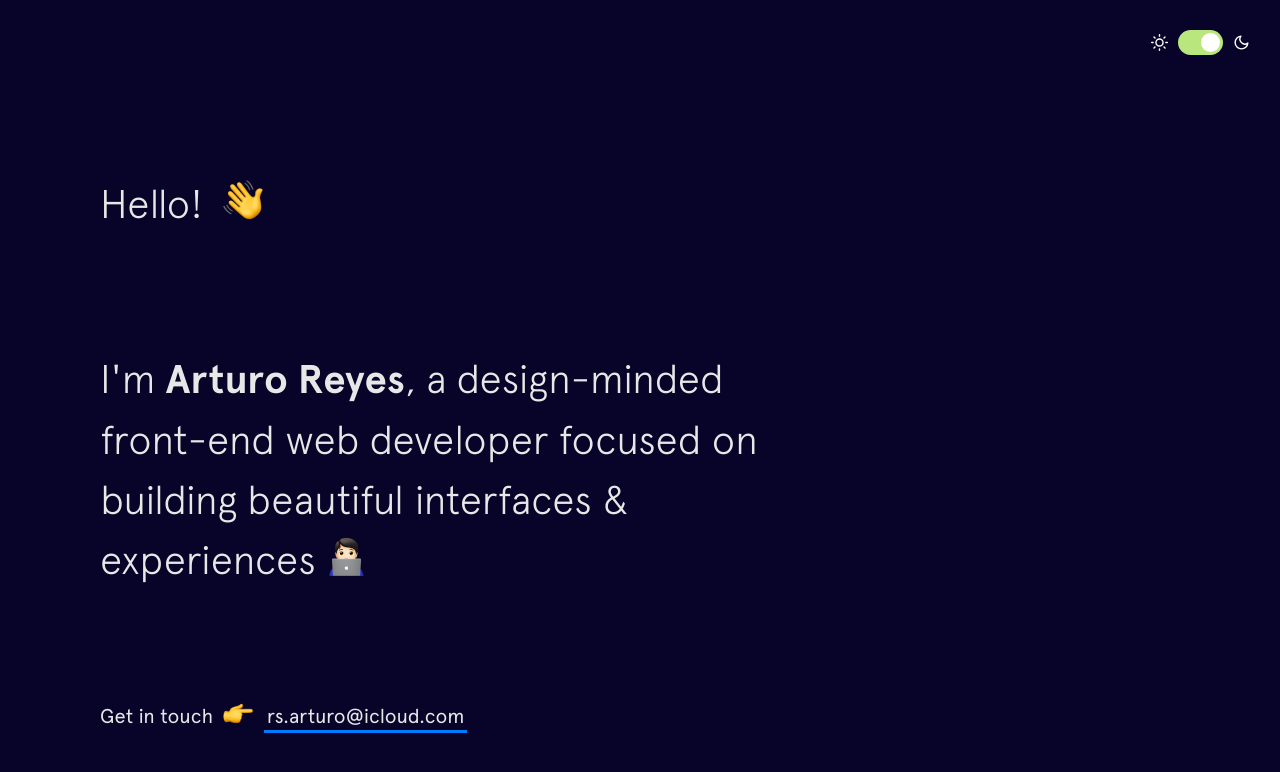
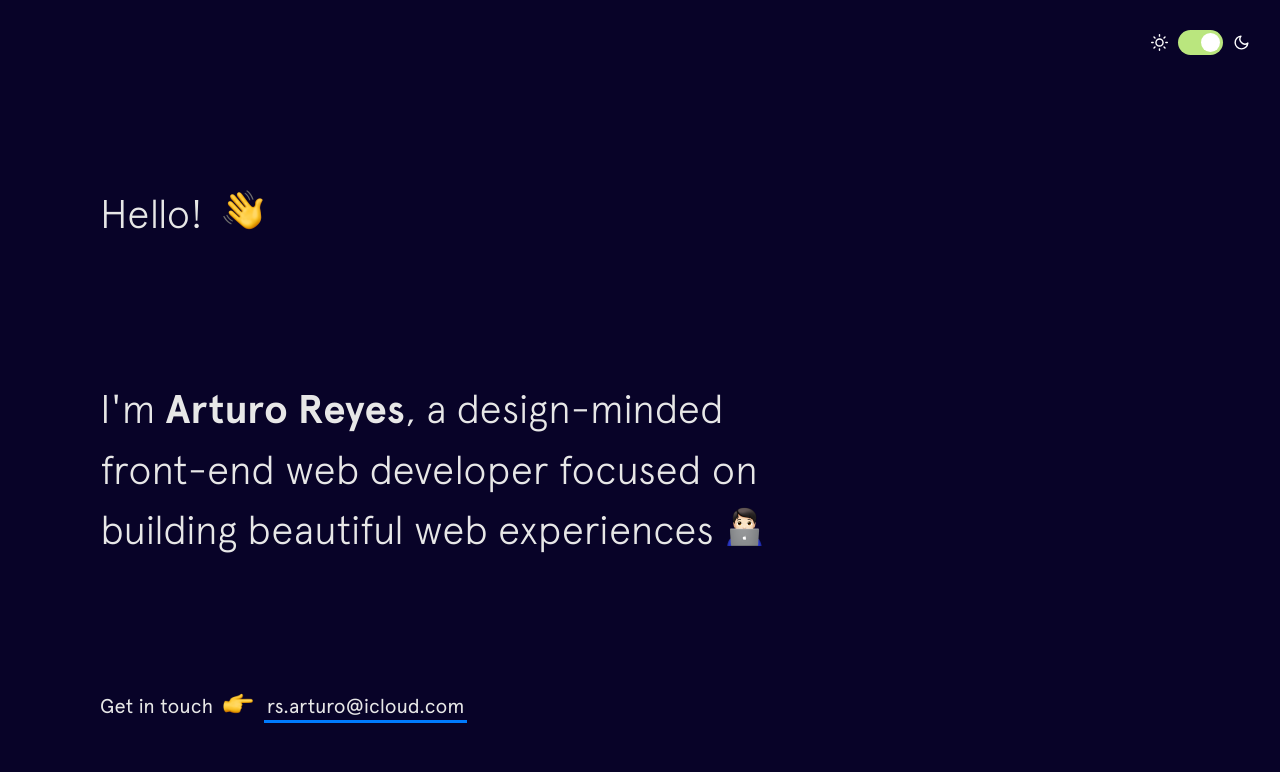
Before and after one commit to ArturReyes/arturreyes.github.io, a Jekyll site: the page built from index.html, in a window 1280 px wide and 900 px high. Shown: the top 772 px of the window. Built offline with Jekyll 4.4.1, drawn with Linux system fonts in a browser that asks for light colours; nearby versions of some CDN libraries.

Commit message:
changed intro

```diff
--- a/_includes/intro.html
+++ b/_includes/intro.html
@@ -4,7 +4,7 @@
   </h1>
 
   <h2 class="intro__tagline">I'm
-    <span class="name">Arturo Reyes</span>, a design-minded front-end web developer focused on building beautiful interfaces &amp; experiences
+    <span class="name">Arturo Reyes</span>, a design-minded front-end web developer focused on building beautiful web experiences
     <span class="emoji technologist"></span>
   </h2>
 
```
